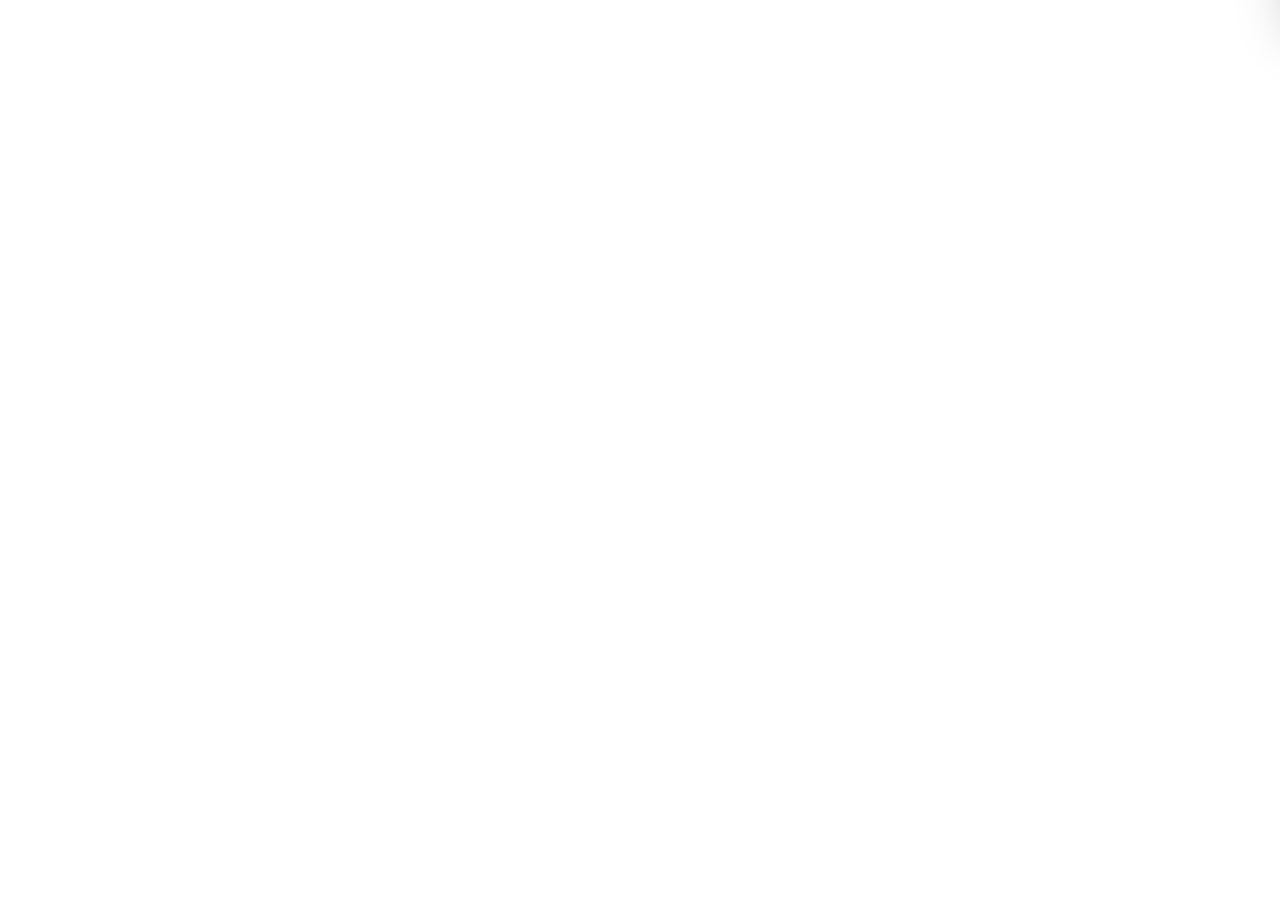
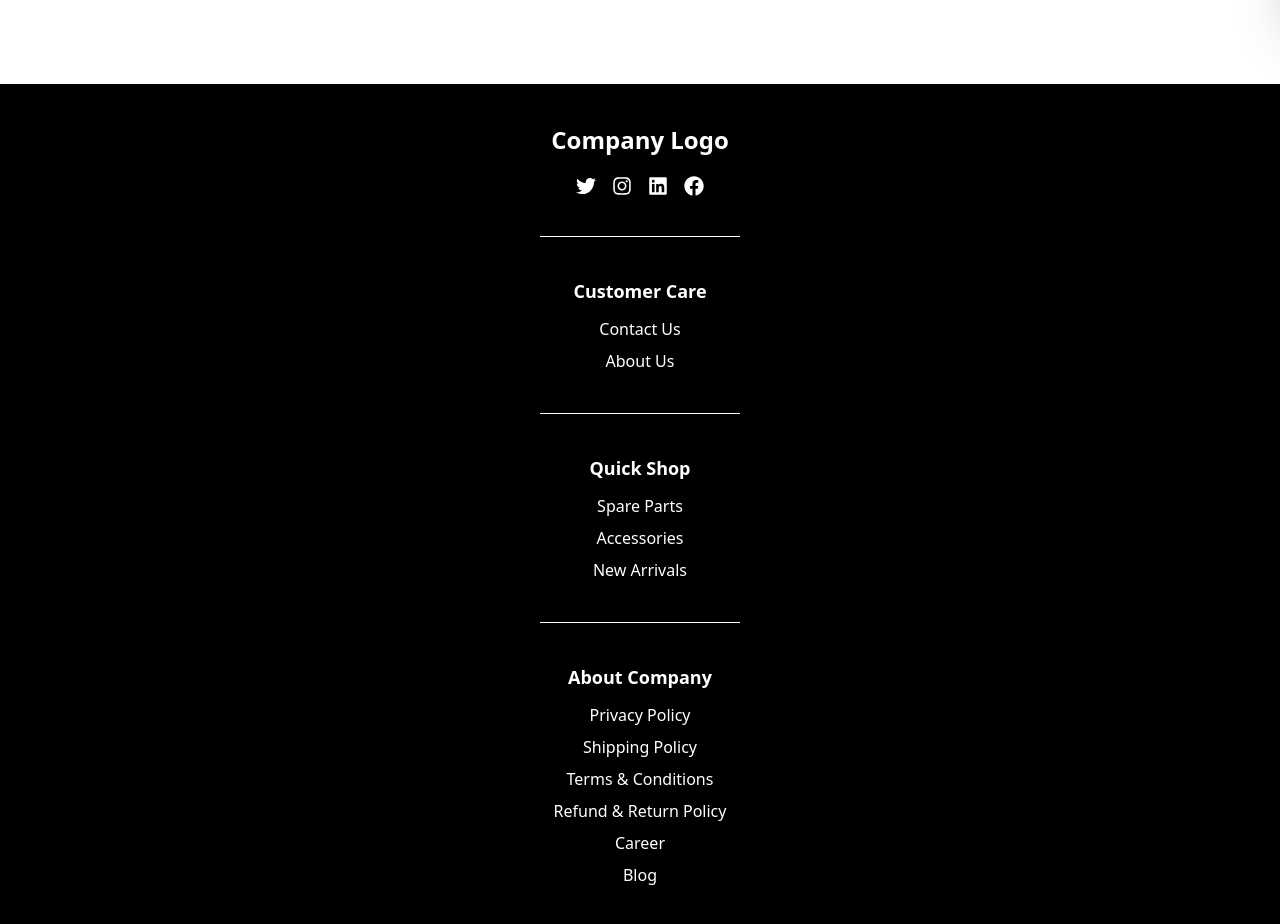
Before and after one commit to ajayGodara0001/suds, a React (Vite) app in the folder client/: page /shop in a window 1280 px wide. Shown: the part 780-1704 px from the top of the page. Before the commit the page ends 864 px from the top, so only its background shows below. Built offline with nearby package versions, Linux system fonts and the light colour scheme.

Commit message:
footer add

```diff
--- a/client/package.json
+++ b/client/package.json
@@ -15,6 +15,7 @@
     "react": "^19.0.0",
     "react-dom": "^19.0.0",
     "react-hook-form": "^7.54.2",
+    "react-icons": "^5.4.0",
     "react-router-dom": "^6.29.0",
     "tailwindcss": "^4.0.6"
   },
--- a/client/src/App.jsx
+++ b/client/src/App.jsx
@@ -13,6 +13,7 @@ import Cart from './components/Cart.jsx'
 
 import { useState } from 'react'
 import SearchSlide from './components/SearchSlide.jsx'
+import Footer from './components/Footer.jsx'
 function App() {
 
   const [isSearchSliderOpen, setIsSearchSliderOpen] = useState(false);
@@ -39,6 +40,7 @@ function App() {
       <Route path='/contact'element={<Contact />} />
       <Route path='/shop'element={<Shop />} />
     </Routes>
+    <Footer />
     </>
   )
 }
--- /dev/null
+++ b/client/src/components/Footer.jsx
@@ -0,0 +1,76 @@
+import { FaTwitter, FaInstagram, FaLinkedin, FaFacebook } from "react-icons/fa";
+
+const Footer = () => {
+    return (
+        <footer className="bg-black text-white py-10 px-5">
+            <div className="container mx-auto">
+
+                <div className="flex flex-col   gap-10  items-center ">
+
+                    {/* Section 1: Logo & Social Media */}
+
+                    <div className="flex flex-col gap-5 items-center">
+                        <h2 className="text-2xl font-bold">Company Logo</h2>
+                        <div className="flex gap-4  justify-center ">
+                            <FaTwitter className="text-xl cursor-pointer" />
+                            <FaInstagram className="text-xl cursor-pointer" />
+                            <FaLinkedin className="text-xl cursor-pointer" />
+                            <FaFacebook className="text-xl cursor-pointer" />
+                        </div>
+                    </div>
+
+                    {/* Vertical line separator for large screens */}
+                    <div className="  h-px w-50 m-auto block bg-white"></div>
+
+                    {/* Section 2: Customer Care */}
+                    <div className="flex flex-col gap-3 items-center"  >
+                        <h3 className="text-lg font-semibold ">Customer Care</h3>
+                        <ul className="space-y-2 flex flex-col items-center">
+                            <li className="cursor-pointer hover:underline">Contact Us</li>
+                            <li className="cursor-pointer hover:underline">About Us</li>
+                        </ul>
+                    </div>
+
+                    {/* Vertical line separator */}
+                    <div className=" h-px w-50 m-auto block bg-white"></div>
+
+
+                    {/* Section 3: Quick Shop */}
+                    <div className="flex flex-col gap-3 items-center "  >
+                        <h3 className="text-lg font-semibold ">Quick Shop</h3>
+                        <ul className="space-y-2 flex flex-col items-center">
+                            <li className="cursor-pointer hover:underline">Spare Parts</li>
+                            <li className="cursor-pointer hover:underline">Accessories</li>
+                            <li className="cursor-pointer hover:underline">New Arrivals</li>
+                        </ul>
+                    </div>
+
+
+                    {/* Vertical line separator */}
+                    <div className=" h-px w-50 m-auto block bg-white"></div>
+
+
+                    {/* Section 4: About Company Policies */}
+                    <div className="flex flex-col gap-3 items-center" >
+                        <h3 className="text-lg font-semibold ">About Company</h3>
+                        <ul className="space-y-2 flex flex-col items-center">
+                            <li className="cursor-pointer hover:underline">Privacy Policy</li>
+                            <li className="cursor-pointer hover:underline">Shipping Policy</li>
+                            <li className="cursor-pointer hover:underline">Terms & Conditions</li>
+                            <li className="cursor-pointer hover:underline">Refund & Return Policy</li>
+                            <li className="cursor-pointer hover:underline">Career</li>
+                            <li className="cursor-pointer hover:underline">Blog</li>
+                        </ul>
+                    </div>
+
+
+                </div>
+
+
+            </div>
+
+        </footer>
+    );
+};
+
+export default Footer;
```
Also changed, not shown: 1 other file (tests, documents, lock files or other folders).
